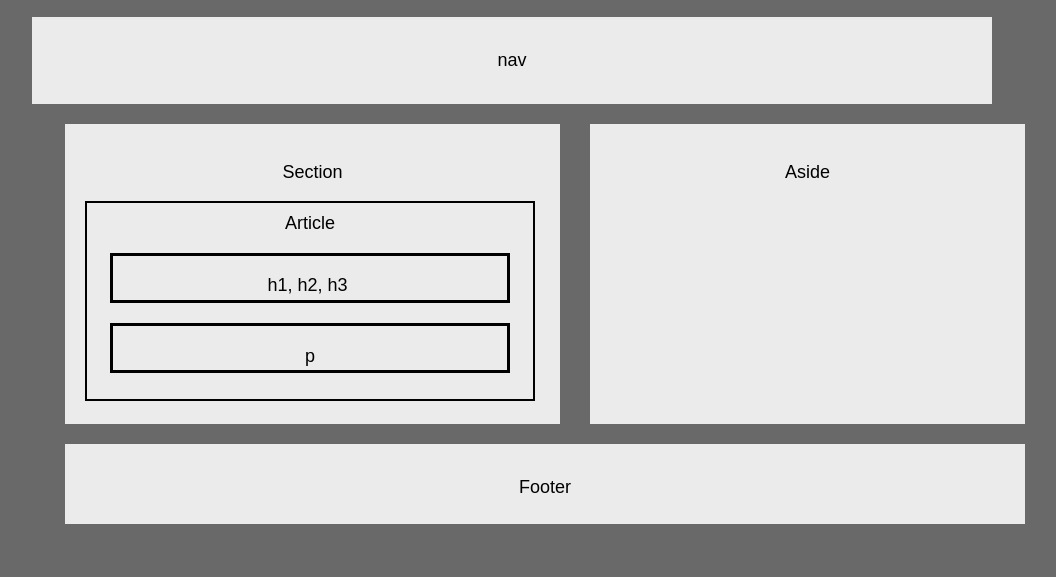
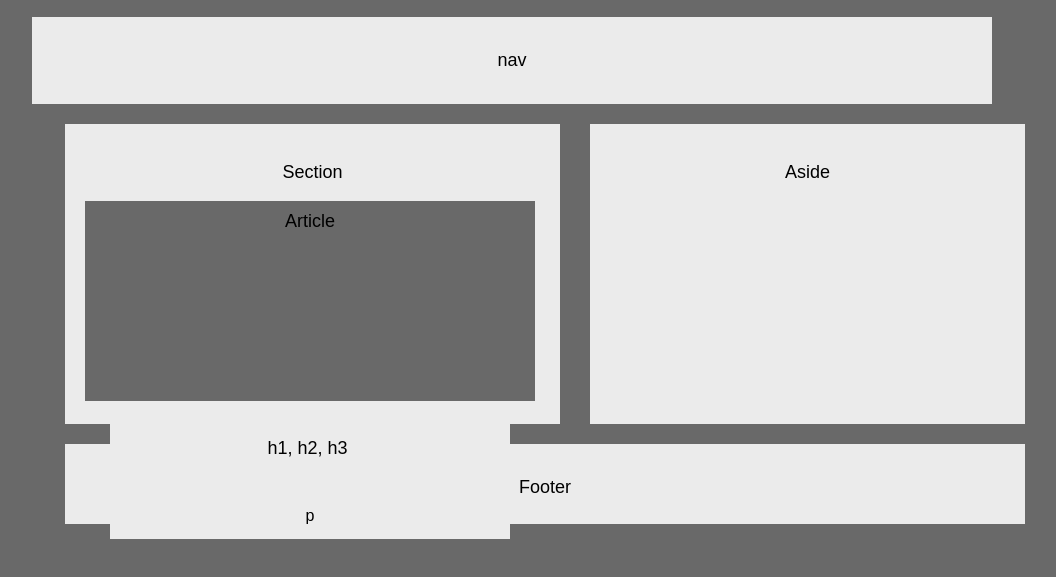
Before and after one commit to jysato78/HW-Wireframe, a plain HTML site: page index.html in a window 1280 px wide. Shown: the part 131-708 px from the top of the page, without its empty margins (128-1184 px from the left). Drawn offline with Linux system fonts and the light colour scheme.

Commit message:
wireframe files

```diff
--- a/style.css
+++ b/style.css
@@ -43,7 +43,6 @@
 
 #article {
 	padding-top: 10px;
-	border-style: solid;
 	border-width: 2px;
 	margin-left: 20px;
 	position: absolute;
@@ -51,11 +50,10 @@
 	height: 200px;
 	font-size: 18px;
 	font-family: 'Arial', 'Helvetica Neue', Helvetica, sans-serif;
-	z-index: 1
+	background-color: DimGray;
 }
 
 #Titles {
-	border-style: solid;
 	font-size: 18px;
 	margin-top: 70px;
 	width: 400px;
@@ -64,22 +62,26 @@
 	padding-right: 45px;
 	padding-top: 1px;
 	background-color: #ebebeb;
+	position: absolute;
+	bottom: 200px;
+	z-index: 20;
 	font-family: 'Arial', 'Helvetica Neue', Helvetica, sans-serif;
-	z-index: 2;
 }
 
 
 #paragraph {
-	border-style: solid;
 	background-color: #ebebeb;
 	text-align: center;
 	margin-left: 45px;
 	margin-top: 20px;
 	padding: 1.5px;
 	width: 400px;
-	height: 50px;
+	height: 50px;s
 	font-size: 18px;
 	font-family: 'Arial', 'Helvetica Neue', Helvetica, sans-serif;
+	position: absolute;
+	bottom: 130px;
+	z-index: 30;
 }
 
 
```
